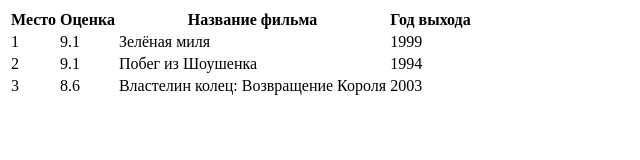
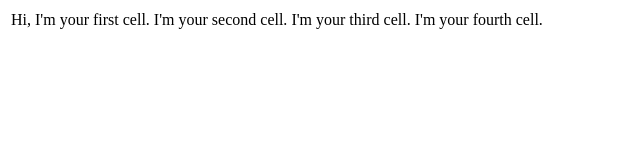
Before and after one commit to IvaPopov/8, a plain HTML site: page index.html in a window 1280 px wide. Shown: the whole page, without its empty margins (0-640 px from the left). Drawn offline with Linux system fonts and the light colour scheme.

Commit message:
Update index.html

```diff
--- a/index.html
+++ b/index.html
@@ -7,35 +7,13 @@
 
 <body>
 
-	<table>
-  <thead>
-    <tr>
-      <th>Место</th>
-      <th>Оценка</th>
-      <th>Название фильма</th>
-      <th>Год выхода</th>
-    </tr>
-  </thead>
-  <tbody>
-    <tr>
-      <td>1</td>
-      <td>9.1</td>
-      <td>Зелёная миля</td>
-      <td>1999</td>
-    </tr>
-    <tr>
-      <td>2</td>
-      <td>9.1</td>
-      <td>Побег из Шоушенка</td>
-      <td>1994</td>
-    </tr>
-    <tr>
-      <td>3</td>
-      <td>8.6</td>
-      <td>Властелин колец: Возвращение Короля</td>
-      <td>2003</td>
-    </tr>
-  </tbody>
+<table>
+<tr>
+  <td>Hi, I'm your first cell.</td>
+  <td>I'm your second cell.</td>
+  <td>I'm your third cell.</td>
+  <td>I'm your fourth cell.</td>
+</tr>
 </table>
 
 
```
